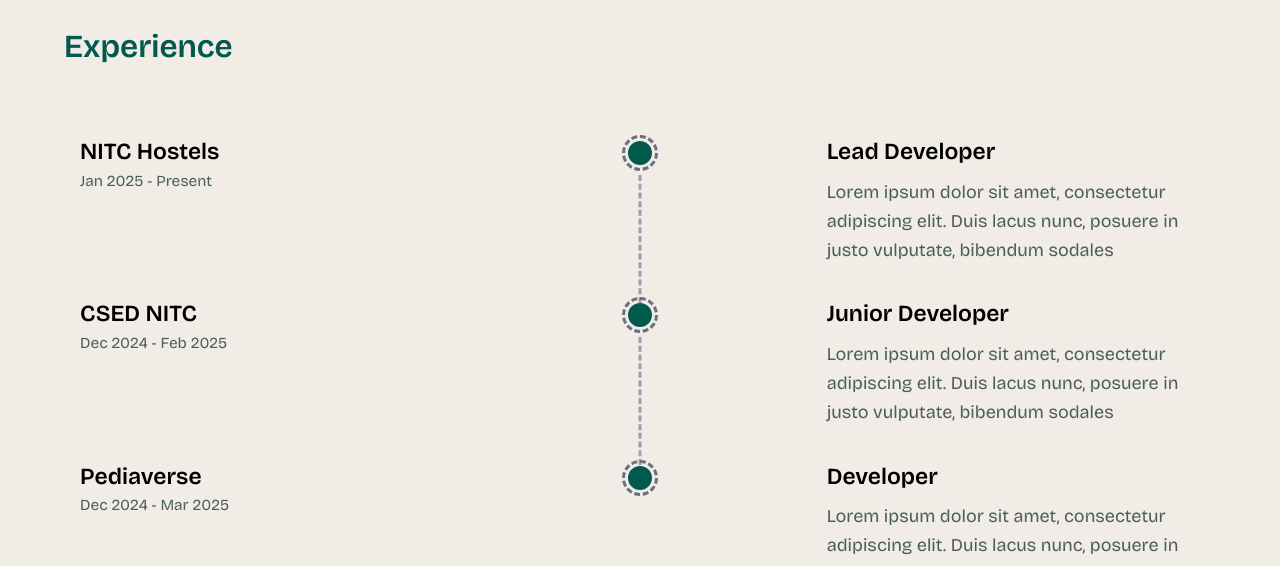
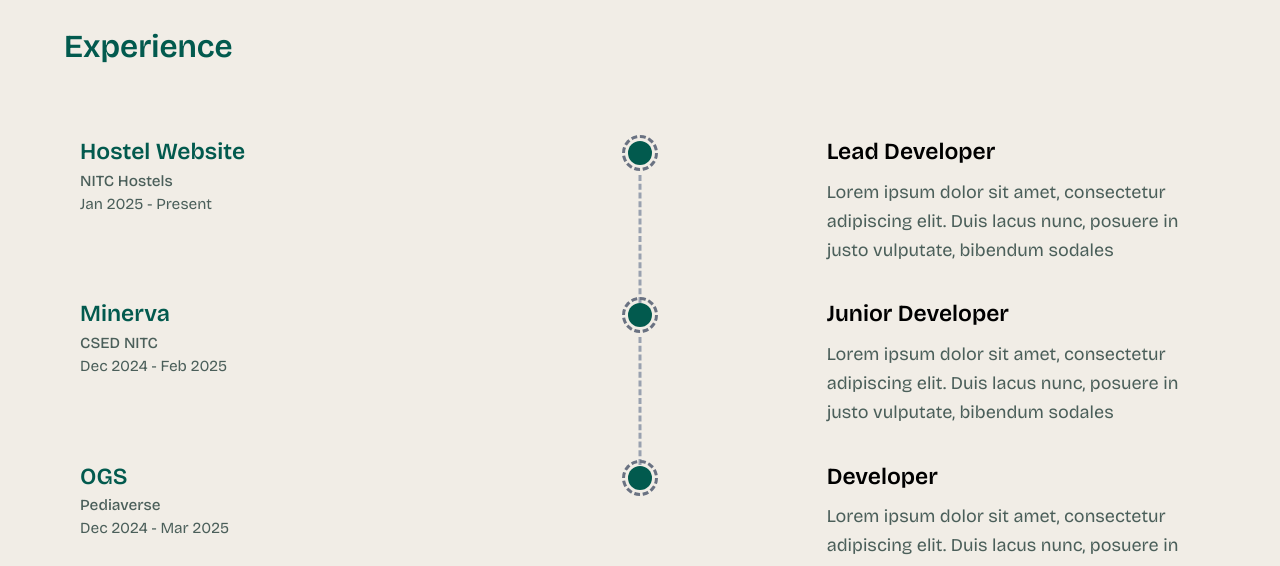
Before and after one commit to Centinoughty/portfolio-website, a Next.js app: page / in a window 1280 px wide. Shown: the part 980-1546 px from the top of the page. Built offline with nearby package versions, Linux system fonts and the light colour scheme.

Commit message:
fixed experience section

```diff
--- a/src/components/Navbar/Navbar.tsx
+++ b/src/components/Navbar/Navbar.tsx
@@ -13,22 +13,19 @@ export default function Navbar() {
   return (
     <>
       <nav className="z-10 absolute top-0 left-0 w-full px-[3%] md:px-[13%] py-4 border-b border-b-gray-300 flex justify-between items-center backdrop-blur-[5px]">
-        {/* Logo */}
         <div className={`${home.className} md:text-lg`}>
           <Link href="/" className="px-4 py-1">
             nadeem
           </Link>
         </div>
 
-        {/* Desktop Menu */}
         <div className="hidden text-gray-600 font-mono md:flex gap-4">
           <Link href="#">About</Link>
-          <Link href="#">Projects</Link>
+          <Link href="/projects">Projects</Link>
           <Link href="#">Play</Link>
           <Link href="#">Contact</Link>
         </div>
 
-        {/* Hamburger Icon - Mobile */}
         <div
           className="md:hidden text-xl text-gray-700 cursor-pointer"
           onClick={toggleMenu}
@@ -54,7 +51,6 @@ export default function Navbar() {
         </div>
       </nav>
 
-      {/* Mobile Menu */}
       {menuOpen && (
         <div className="md:hidden absolute top-[45px] my-4 mx-1 px-10 right-0 rounded-xl bg-[var(--primary-color)]/30 backdrop-blur-[10px] text-black font-mono flex flex-col items-center gap-4 py-4 shadow-md z-20">
           <Link href="#" onClick={toggleMenu}>
--- a/src/components/Section/ExperienceSection.tsx
+++ b/src/components/Section/ExperienceSection.tsx
@@ -3,6 +3,7 @@ import { bric } from "@/styles/fonts";
 const experiences = [
   {
     company: "NITC Hostels",
+    project: "Hostel Website",
     date: "Jan 2025 - Present",
     title: "Lead Developer",
     description:
@@ -10,6 +11,7 @@ const experiences = [
   },
   {
     company: "CSED NITC",
+    project: "Minerva",
     date: "Dec 2024 - Feb 2025",
     title: "Junior Developer",
     description:
@@ -17,6 +19,7 @@ const experiences = [
   },
   {
     company: "Pediaverse",
+    project: "OGS",
     date: "Dec 2024 - Mar 2025",
     title: "Developer",
     description:
@@ -35,9 +38,12 @@ export default function ExperienceSection() {
           className="flex justify-between gap-4 md:gap-12 w-full relative"
         >
           <div className="min-w-[120px] w-1/3">
-            <h3 className="text-[6vw] sm:text-[6vw] md:text-[4vw] lg:text-[2.5vw] xl:text-[1.8vw] font-semibold">
+            <h3 className="text-[6vw] sm:text-[6vw] md:text-[4vw] lg:text-[2.5vw] xl:text-[1.8vw] font-semibold text-[var(--primary-color)]">
+              {exp.project}
+            </h3>
+            <p className="xl:text-[1.2vw] font-medium text-[var(--secondary-color)]">
               {exp.company}
-            </h3>
+            </p>
             <p className="xl:text-[1.2vw] text-[var(--secondary-color)]">
               {exp.date}
             </p>
```
